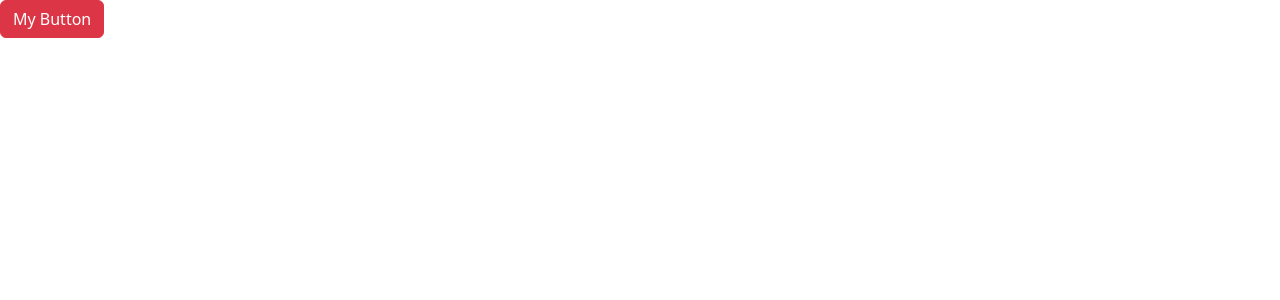
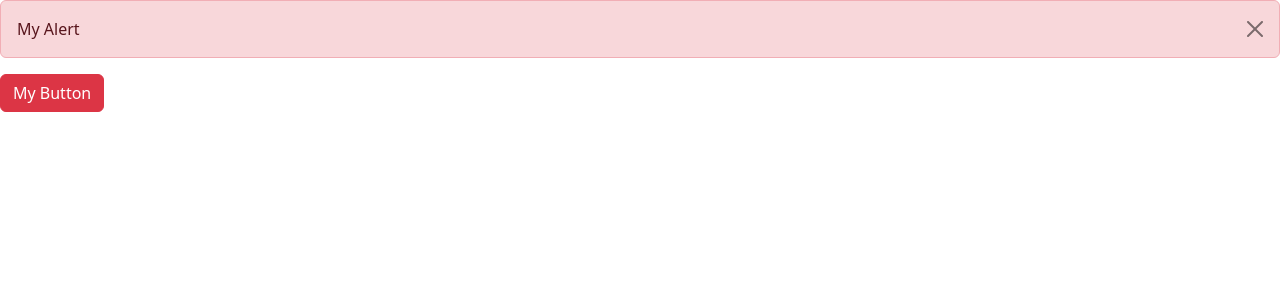
Before and after one commit to hellohridoy/moshbgnr, a React (Vite) app: page / in a window 1280 px wide. Both pictures are taken after a click on the button "My Button". Shown: the top 300 px of the page. Built offline with nearby package versions, Linux system fonts and the light colour scheme.

Commit message:
Building Components sort work

```diff
--- a/src/App.tsx
+++ b/src/App.tsx
@@ -1,20 +1,24 @@
 // import ListGroup from './components/ListGroup'
 import 'bootstrap/dist/css/bootstrap.css'
 import Button from './components/Button'
+import Alert from './components/Alert'
+import { useState } from 'react'
 //import Alert from './components/Alert'
 function App() {
 //   const items = ["Rupgonj", "Islamabad", "Dhaka", "Sylhet", "Hridoy","Hossain"];
 // const handleSelectItem = (item:string) =>{
 //   console.log(item);
 // }
+
+const [visibility,setVisivility] = useState(false);
   return (
     <>
       {/* < ListGroup items={items} heading='City'onSelectItem={handleSelectItem}/> */}
       {/* <Alert>
         Hello  <span>World</span>
       </Alert> */}
-
-    <Button color='danger' onClick={()=>console.log('Clicked')}>
+    {visibility && <Alert onClose={()=>setVisivility(false)}>My Alert</Alert>}
+    <Button color='danger' onClick={()=>setVisivility(true)}>
       My Button
     </Button>
     </>
--- a/src/components/Alert.tsx
+++ b/src/components/Alert.tsx
@@ -2,11 +2,14 @@ import { ReactNode } from "react";
 
 interface Props {
     children:ReactNode;
+    onClose: () =>void;
 }
-const Alert = ({children}:Props) => {
+const Alert = ({children,onClose}:Props) => {
   return (
-    <div className='alert alert-danger'>
+    <div className='alert alert-danger alert-dismissible'>
       {children}
+      <button type="button" className="btn-close" onClick={onClose} data-bs-dismiss="alert" aria-label="Close"></button>
+
     </div>
   )
 }
```
